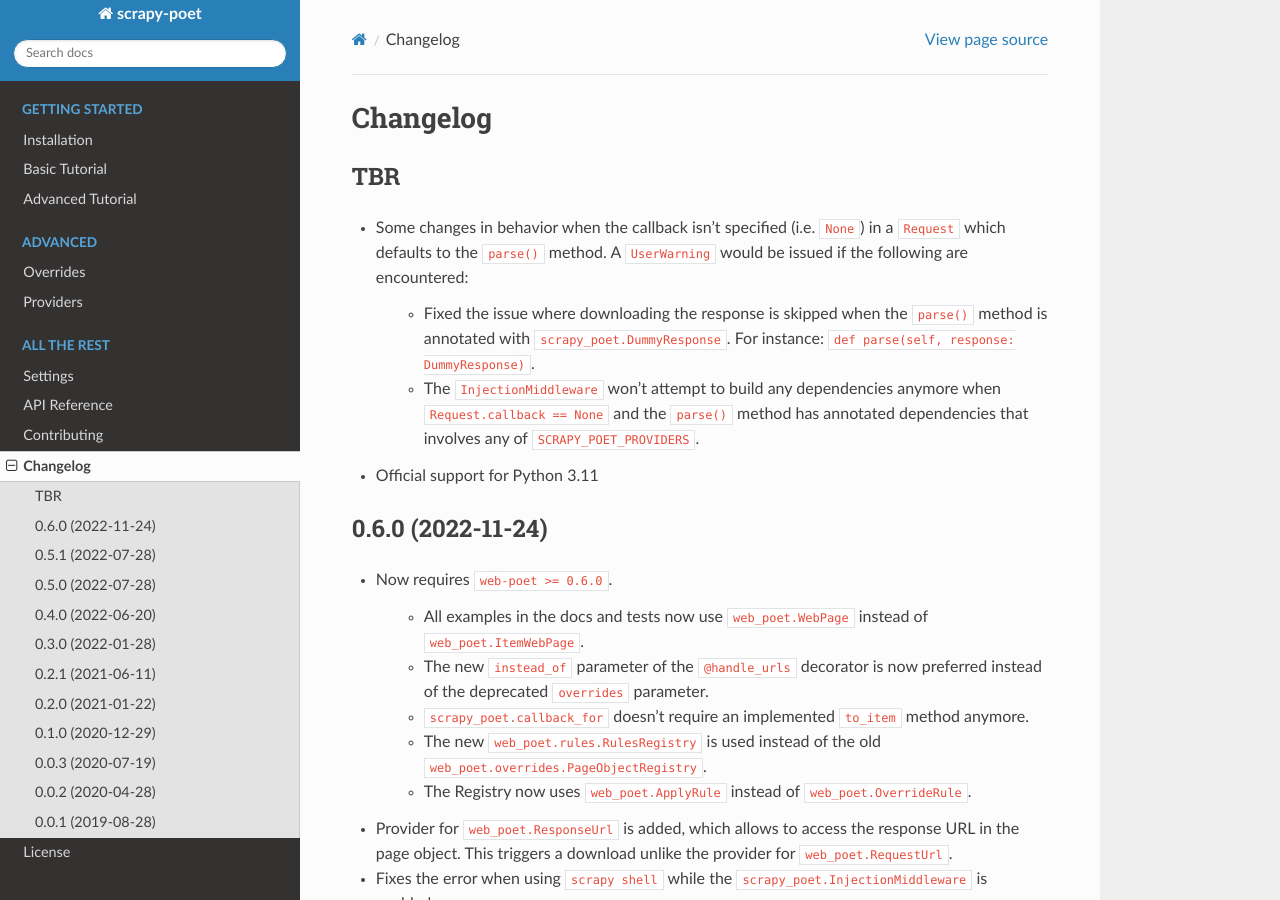
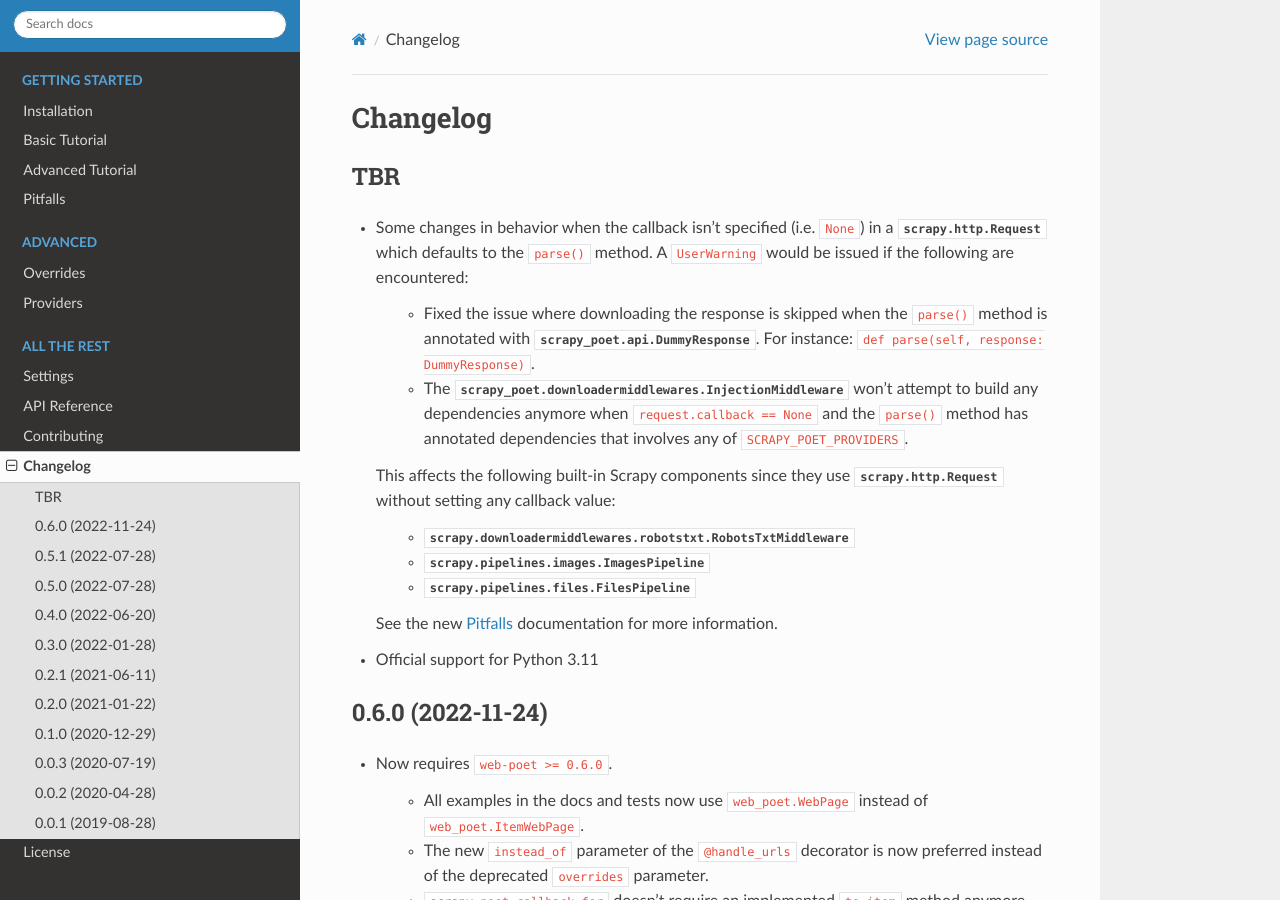
Before and after one commit to scrapinghub/scrapy-poet, a Sphinx documentation site: the page built from docs/changelog.rst, in a window 1280 px wide and 900 px high. Built offline with Sphinx 7.4.7 and the Read the Docs theme 2.0.0, drawn with Linux system fonts in a browser that asks for light colours.

Commit message:
create new pitfalls doc

```diff
--- a/CHANGELOG.rst
+++ b/CHANGELOG.rst
@@ -6,15 +6,25 @@
 ---
 
 * Some changes in behavior when the callback isn't specified (i.e. ``None``) in
-  a ``Request`` which defaults to the ``parse()`` method. A ``UserWarning``
-  would be issued if the following are encountered:
+  a :class:`scrapy.http.Request` which defaults to the ``parse()`` method. A
+  ``UserWarning`` would be issued if the following are encountered:
 
     * Fixed the issue where downloading the response is skipped when the
-      ``parse()`` method is annotated with ``scrapy_poet.DummyResponse``.
+      ``parse()`` method is annotated with :class:`scrapy_poet.api.DummyResponse`.
       For instance: ``def parse(self, response: DummyResponse)``.
-    * The ``InjectionMiddleware`` won't attempt to build any dependencies anymore
-      when ``Request.callback == None`` and the ``parse()`` method has annotated
-      dependencies that involves any of ``SCRAPY_POET_PROVIDERS``.
+    * The :class:`scrapy_poet.downloadermiddlewares.InjectionMiddleware` won't
+      attempt to build any dependencies anymore when ``request.callback == None``
+      and the ``parse()`` method has annotated dependencies that involves any of
+      ``SCRAPY_POET_PROVIDERS``.
+
+  This affects the following built-in Scrapy components since they use
+  :class:`scrapy.http.Request` without setting any callback value:
+
+    * :class:`scrapy.downloadermiddlewares.robotstxt.RobotsTxtMiddleware`
+    * :class:`scrapy.pipelines.images.ImagesPipeline`
+    * :class:`scrapy.pipelines.files.FilesPipeline`
+
+  See the new :ref:`pitfalls` documentation for more information.
 
 * Official support for Python 3.11
 
--- a/docs/index.rst
+++ b/docs/index.rst
@@ -37,6 +37,7 @@
    intro/install
    intro/basic-tutorial
    intro/advanced-tutorial
+   intro/pitfalls
 
 .. toctree::
    :caption: Advanced
--- a/docs/intro/basic-tutorial.rst
+++ b/docs/intro/basic-tutorial.rst
@@ -358,6 +358,8 @@
     One way to avoid this is to always declare the callback in ``scrapy.Request``,
     just like in the original example.
 
+    See the :ref:`pitfalls` section for more information.
+
 
 All the extraction logic that is specific to the site is now responsibility
 of the Page Objects. As a result, the spider is now *site-agnostic* and will
```
Also changed, not shown: docs/intro/pitfalls.rst (added, +195 -0 lines), 4 other files.
